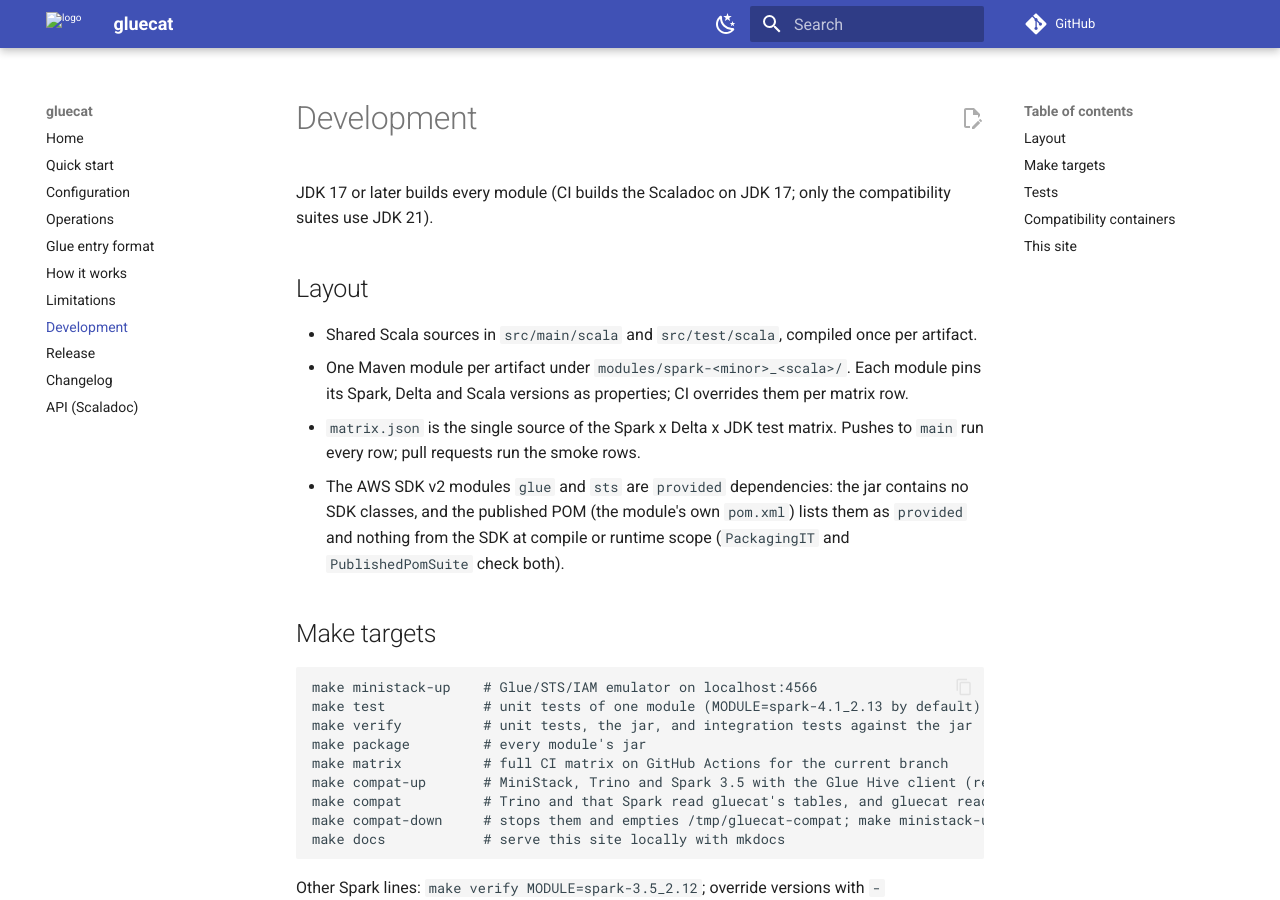
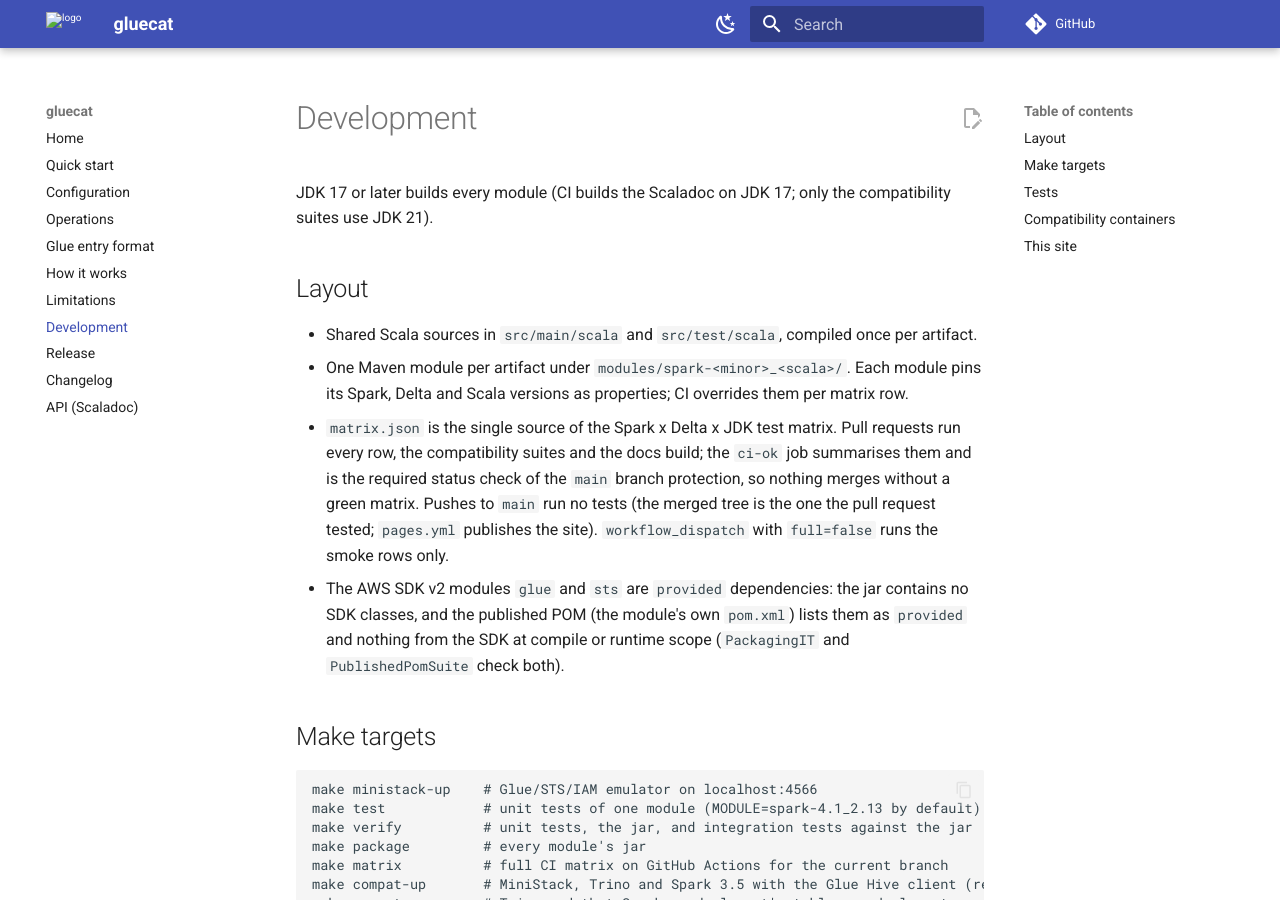
Before and after one commit to sdaberdaku/gluecat, an MkDocs documentation site: the page built from docs/site/development.md, in a window 1280 px wide and 900 px high. Built offline with MkDocs 1.6.1 and Material for MkDocs 9.7.7, drawn with Linux system fonts in a browser that asks for light colours; comment, search, counter and statistics services are not loaded.

Commit message:
CI: full matrix on pull requests, ci-ok status check for the main branch protection, banner in the docs build

```diff
--- a/docs/site/development.md
+++ b/docs/site/development.md
@@ -7,8 +7,11 @@ JDK 17 or later builds every module (CI builds the Scaladoc on JDK 17; only the
 - Shared Scala sources in `src/main/scala` and `src/test/scala`, compiled once per artifact.
 - One Maven module per artifact under `modules/spark-<minor>_<scala>/`. Each module pins its Spark, Delta and Scala
   versions as properties; CI overrides them per matrix row.
-- `matrix.json` is the single source of the Spark x Delta x JDK test matrix. Pushes to `main` run every row; pull
-  requests run the smoke rows.
+- `matrix.json` is the single source of the Spark x Delta x JDK test matrix. Pull requests run every row, the
+  compatibility suites and the docs build; the `ci-ok` job summarises them and is the required status check of the
+  `main` branch protection, so nothing merges without a green matrix. Pushes to `main` run no tests (the merged tree is
+  the one the pull request tested; `pages.yml` publishes the site). `workflow_dispatch` with `full=false` runs the smoke
+  rows only.
 - The AWS SDK v2 modules `glue` and `sts` are `provided` dependencies: the jar contains no SDK classes, and the
   published POM (the module's own `pom.xml`) lists them as `provided` and nothing from the SDK at compile or runtime
   scope (`PackagingIT` and `PublishedPomSuite` check both).
```
Also changed, not shown: CLAUDE.md (+5 -2 lines), 1 other file.
